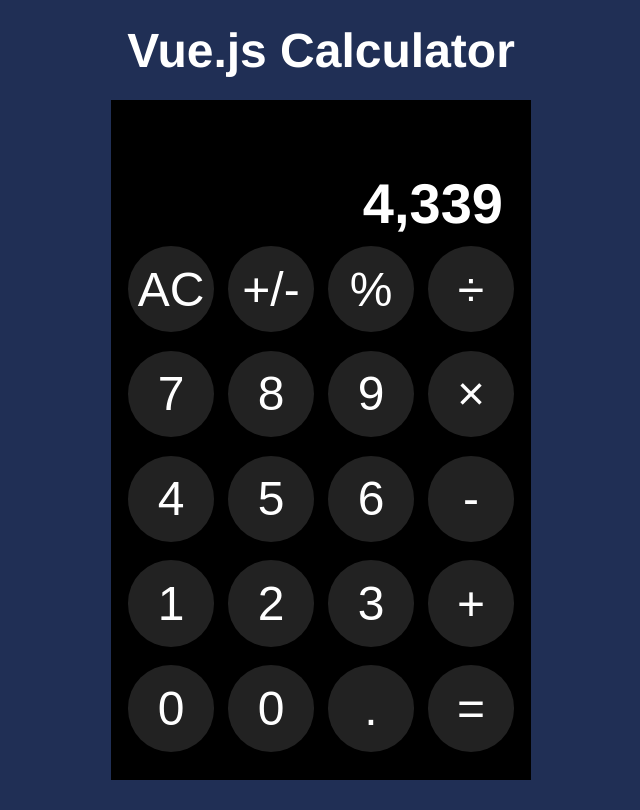
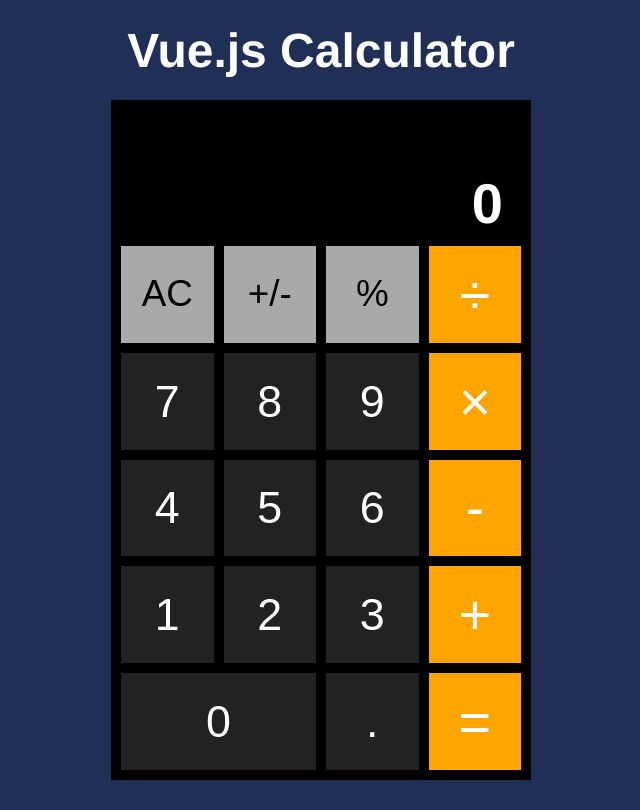
Before and after one commit to arwtyxouymz/calculator, a Vue app: page / in a window 1280 px wide. Shown: the whole page, without its empty margins (319-959 px from the left). Built offline with nearby package versions, Linux system fonts and the light colour scheme.

Commit message:
finished view

```diff
--- a/src/components/Calculator.vue
+++ b/src/components/Calculator.vue
@@ -5,29 +5,28 @@
     </header>
     <div class="calculator">
       <div class="result">
-        <p>4,339</p>
+        <p>{{ result }}</p>
       </div>
       <div class="field">
-        <TapButton num="AC"/>
-        <TapButton num="+/-"/>
-        <TapButton num="%"/>
-        <TapButton num="÷"/>
-        <TapButton num="7"/>
-        <TapButton num="8"/>
-        <TapButton num="9"/>
-        <TapButton num="×"/>
-        <TapButton num="4"/>
-        <TapButton num="5"/>
-        <TapButton num="6"/>
-        <TapButton num="-"/>
-        <TapButton num="1"/>
-        <TapButton num="2"/>
-        <TapButton num="3"/>
-        <TapButton num="+"/>
-        <TapButton num="0"/>
-        <TapButton num="0"/>
-        <TapButton num="."/>
-        <TapButton num="="/>
+        <TapButton @push-button="pushButton" value="AC" kind="other"/>
+        <TapButton @push-button="pushButton" value="+/-" kind="other"/>
+        <TapButton @push-button="pushButton" value="%" kind="other"/>
+        <TapButton @push-button="pushButton" value="÷" kind="operator"/>
+        <TapButton @push-button="pushButton" value="7"/>
+        <TapButton @push-button="pushButton" value="8"/>
+        <TapButton @push-button="pushButton" value="9"/>
+        <TapButton @push-button="pushButton" value="×" kind="operator"/>
+        <TapButton @push-button="pushButton" value="4"/>
+        <TapButton @push-button="pushButton" value="5"/>
+        <TapButton @push-button="pushButton" value="6"/>
+        <TapButton @push-button="pushButton" value="-" kind="operator"/>
+        <TapButton @push-button="pushButton" value="1"/>
+        <TapButton @push-button="pushButton" value="2"/>
+        <TapButton @push-button="pushButton" value="3"/>
+        <TapButton @push-button="pushButton" value="+" kind="operator"/>
+        <TapButton class="zero" @push-button="pushButton" value="0"/>
+        <TapButton @push-button="pushButton" value="."/>
+        <TapButton @push-button="pushButton" value="=" kind="operator"/>
       </div>
     </div>
   </div>
@@ -39,9 +38,14 @@
   components: {
     TapButton
   },
+  data () {
+    return {
+      result: 0,
+    }
+  },
   methods: {
-    pushButton: function (data) {
-      console.log(data)
+    pushButton: function ({ kind, value }) {
+      console.log(kind, value);
     }
   }
 }
@@ -92,9 +96,13 @@
   box-sizing: border-box;
   height: 80%;
   display: grid;
-  grid-template-columns: 1fr 1fr 1fr 1fr;
-  /* grid-column-gap: 20px; */
+  grid-template-columns: repeat(4, 1fr);
+  grid-gap: 10px;
   padding: 10px;
+}
+
+.zero {
+  grid-column: 1 / 3;
 }
 
 @media (min-width: 425px) {
--- a/src/components/TapButton.vue
+++ b/src/components/TapButton.vue
@@ -1,7 +1,7 @@
 <template>
   <div>
-    <button @click="pushButton">
-      <span>{{ num }}</span>
+    <button :class="kind" @click="pushButton">
+      <span>{{ value }}</span>
     </button>
   </div>
 </template>
@@ -9,14 +9,18 @@
 <script>
 export default {
   props: {
-    num: {
+    value: {
       type: String,
       default: "",
+    },
+    kind: {
+      type: String,
+      default: "numeric"
     }
   },
   methods: {
     pushButton () {
-      this.$emit('push-button', this.num)
+      this.$emit('push-button', { kind: this.kind, value: this.value })
     }
   }
 }
@@ -28,14 +32,29 @@
 }
 
 button {
-  background: #222222;
-  color: white;
-  font-size: 3em;
-  width: 1.8em;
-  height: 1.8em;
-  border-radius: 50%;
+  position: relative;
+  font-size: 2.8em;
+  width: 100%;
+  height: 100%;
   border: none;
   transition: background-color 1.0s;
+}
+
+button.numeric {
+  background-color: #222222;
+  color: white;
+}
+
+button.operator {
+  background-color: orange;
+  color: white;
+  font-size: 3.5em;
+}
+
+button.other {
+  background-color: #A9A9A9;
+  color: black;
+  font-size: 2.3em;
 }
 
 button:hover {
@@ -43,8 +62,20 @@
 }
 
 button:active {
-  background: rgba(255, 255, 255, .4);
   transition: background-color 0.1s;
+}
+
+button.numeric:active {
+  background-color: rgba(255, 255, 255, .4);
+}
+
+button.operator:active {
+  background-color: rgba(255, 255, 255, .9);
+  color: orange;
+}
+
+button.other:active {
+  background-color: white;
 }
 
 span {
```
